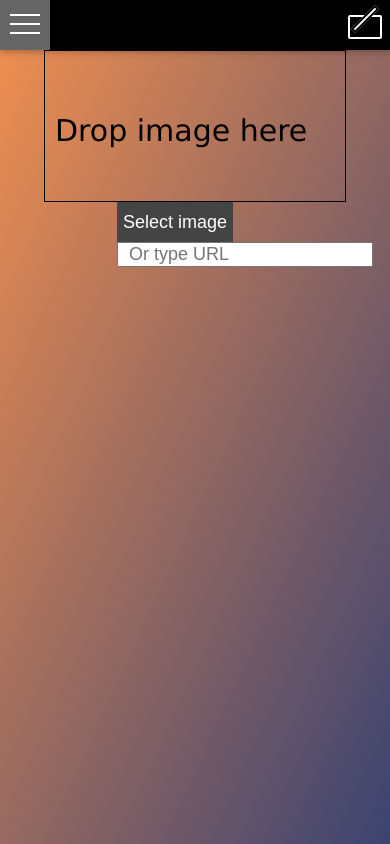
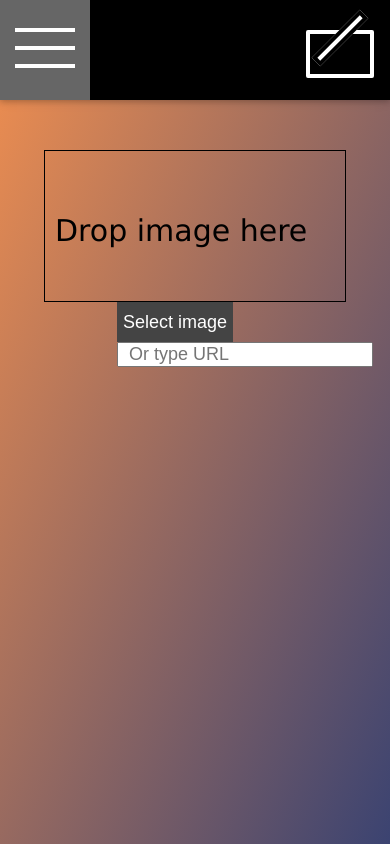
Before and after one commit to laty96/laty96.github.io, a plain HTML site: page imageprocess/index.html in a window 390 px wide. Drawn offline with nearby package versions, Linux system fonts and the light colour scheme.

Commit message:
responsive

```diff
--- a/imageprocess/css/style.css
+++ b/imageprocess/css/style.css
@@ -20,7 +20,6 @@ body {
   display: flex;
 }
 .container .title {
-  height: 50px;
   width: 100%;
   position: absolute;
   top: 0;
@@ -38,25 +37,12 @@ body {
   margin: auto;
 }
 .container .title .toggle-nav {
-  width: 50px;
-  height: 50px;
   cursor: pointer;
 }
 .container .title .toggle-nav:hover {
   background-color: #666;
 }
-.container .title .toggle-nav span {
-  width: 30px;
-  height: 2px;
-  background-color: #fff;
-  display: block;
-  margin: 0 10px 7px 10px;
-  top: 14px;
-  position: relative;
-}
 .container .title .toggle-tools {
-  height: 50px;
-  width: 50px;
   position: absolute;
   top: 0;
   right: 0;
@@ -68,24 +54,6 @@ body {
 .container .title .toggle-tools span {
   display: block;
   position: relative;
-}
-.container .title .toggle-tools span:nth-child(1) {
-  border-radius: 2px;
-  top: 15px;
-  left: 8px;
-  width: 30px;
-  height: 20px;
-  border: 2px solid #fff;
-}
-.container .title .toggle-tools span:nth-child(2) {
-  width: 30px;
-  height: 2px;
-  background-color: #fff;
-  border: 2px solid #000;
-  top: -8px;
-  left: 8px;
-  -webkit-transform: rotate(-45deg);
-          transform: rotate(-45deg);
 }
 .container .nav {
   width: 220px;
@@ -193,8 +161,50 @@ input[type='file'] {
 }
 label {
   padding: 10px;
+  display: block;
 }
-@media screen and (max-width: 1369px) {
+input[type='range'] {
+  margin: 0 10px;
+}
+@media screen and (max-width: 1368px) {
+  .title {
+    height: 50px;
+  }
+  .toggle-tools {
+    height: 50px;
+    width: 50px;
+  }
+  .toggle-tools span:nth-child(1) {
+    border-radius: 2px;
+    top: 15px;
+    left: 8px;
+    width: 30px;
+    height: 20px;
+    border: 2px solid #fff;
+  }
+  .toggle-tools span:nth-child(2) {
+    width: 30px;
+    height: 2px;
+    background-color: #fff;
+    border: 2px solid #000;
+    top: -8px;
+    left: 8px;
+    -webkit-transform: rotate(-45deg);
+            transform: rotate(-45deg);
+  }
+  .toggle-nav {
+    height: 50px;
+    width: 50px;
+  }
+  .toggle-nav span {
+    width: 30px;
+    height: 2px;
+    background-color: #fff;
+    display: block;
+    margin: 0 10px 7px 10px;
+    top: 14px;
+    position: relative;
+  }
   .nav {
     left: -220px;
     opacity: 0;
@@ -211,8 +221,14 @@ label {
     bottom: 0;
     left: 0;
   }
+  input[type='number'] {
+    display: none;
+  }
 }
-@media screen and (min-width: 1370px) {
+@media screen and (min-width: 1368px) {
+  .title {
+    height: 50px;
+  }
   .toggle-nav {
     display: none;
   }
@@ -225,6 +241,63 @@ label {
   .tools {
     right: 0 !important;
   }
+  input[type='number'] {
+    display: none;
+  }
+}
+@media screen and (max-width: 768px) {
+  .title {
+    height: 100px;
+  }
+  .toggle-nav {
+    height: 100px;
+    width: 100px;
+  }
+  .toggle-nav span {
+    width: 60px;
+    height: 4px;
+    margin: 0 15px 14px 15px;
+    top: 28px;
+  }
+  .toggle-tools {
+    height: 100px;
+    width: 100px;
+  }
+  .toggle-tools span:nth-child(1) {
+    border-radius: 2px;
+    top: 30px;
+    left: 16px;
+    width: 60px;
+    height: 40px;
+    border: 4px solid #fff;
+  }
+  .toggle-tools span:nth-child(2) {
+    width: 60px;
+    height: 4px;
+    background-color: #fff;
+    border: 4px solid #000;
+    top: -16px;
+    left: 16px;
+    -webkit-transform: rotate(-45deg);
+            transform: rotate(-45deg);
+  }
+  .nav {
+    padding-top: 100px !important;
+  }
+  .tools {
+    padding-top: 100px !important;
+  }
+  .main {
+    padding-top: 100px;
+  }
+  input[type='range'] {
+    display: none;
+  }
+  input[type='number'] {
+    margin: 0 10px;
+    display: block;
+    font-size: 16px;
+  }
 }
 .shadow {
   box-shadow: 0 2px 5px 0 rgba(0,0,0,0.16), 0 2px 10px 0 rgba(0,0,0,0.12);
--- a/imageprocess/index.html
+++ b/imageprocess/index.html
@@ -39,13 +39,17 @@
     <div class="tool edit" ng-if="editMODE">
       <label for="bright" ng-click="bright = 0; brightAdjust() ">Brightness: {{bright}}</label>
       <input type="range" ng-model="bright" id="bright-slider" min="-255" max="255" value="0" ng-change="brightAdjust()"/>
+      <input type="number" ng-model="bright" id="bright-slider" ng-change="brightAdjust()"/>
       <h4>Color</h4>
-      <p>Red: {{red}}</p>
+      <label for="red-slider">Red: {{red}}</label>
       <input type="range" ng-model="red" id="red-slider" min="-255" max="255" value="0" ng-change="color()"/>
-      <p>Green: {{green}}</p>
+      <input type="number" ng-model="red" id="red-slider" ng-change="color()"/>
+      <label for="green-slider">Green: {{green}}</label>
       <input type="range" ng-model="green" id="green-slider" min="-255" max="255" value="0" ng-change="color()"/>
-      <p>Blue: {{blue}}</p>
+      <input type="number" ng-model="red" id="red-slider" ng-change="color()"/>
+      <label for="blue-slider">Blue: {{blue}}</label>
       <input type="range" ng-model="blue" id="blue-slider" min="-255" max="255" value="0" ng-change="color()"/>
+      <input type="number" ng-model="red" id="red-slider" ng-change="color()"/>
     </div>
   </div>
 </div>
```
Also changed, not shown: 2 other files.
